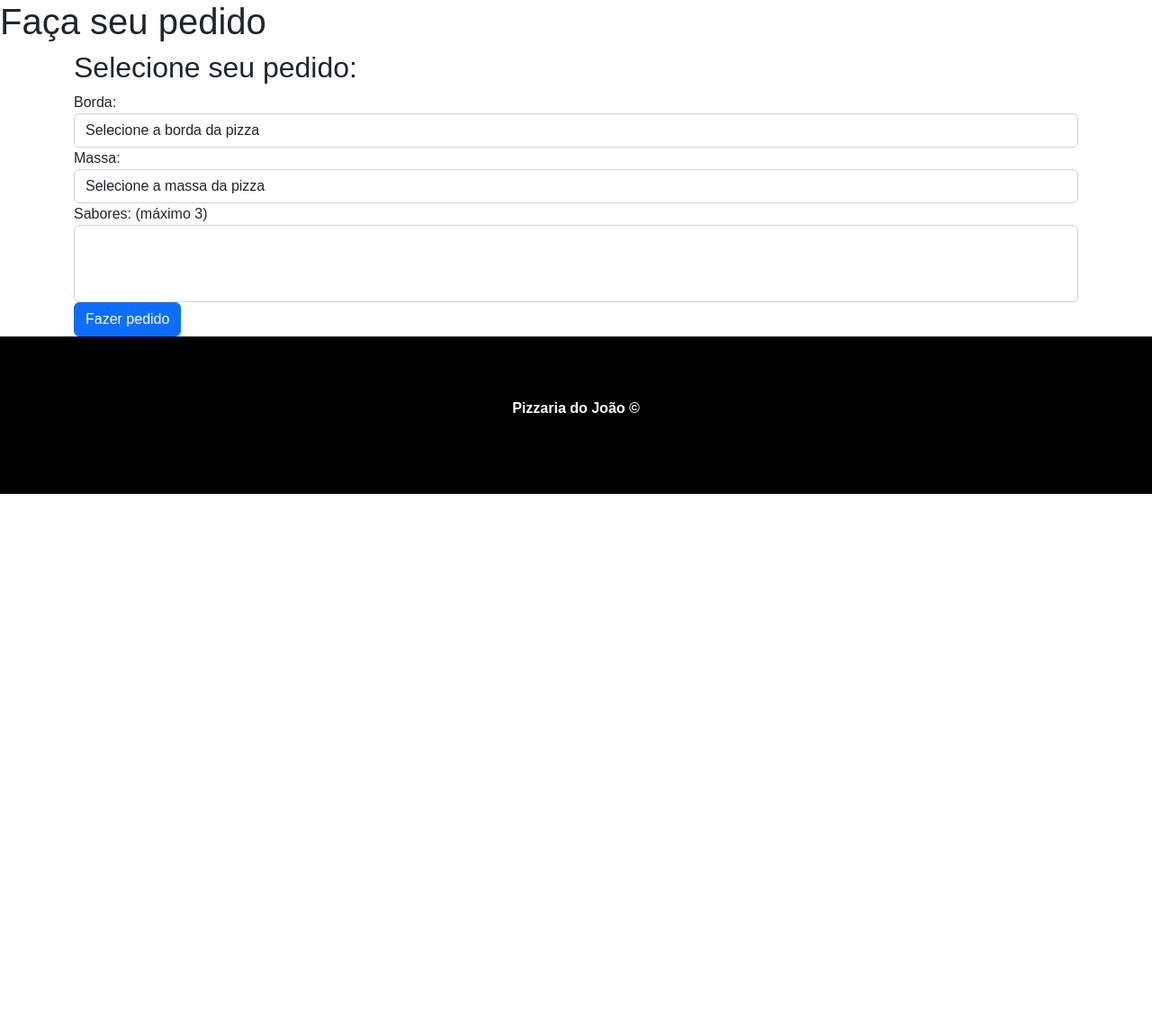
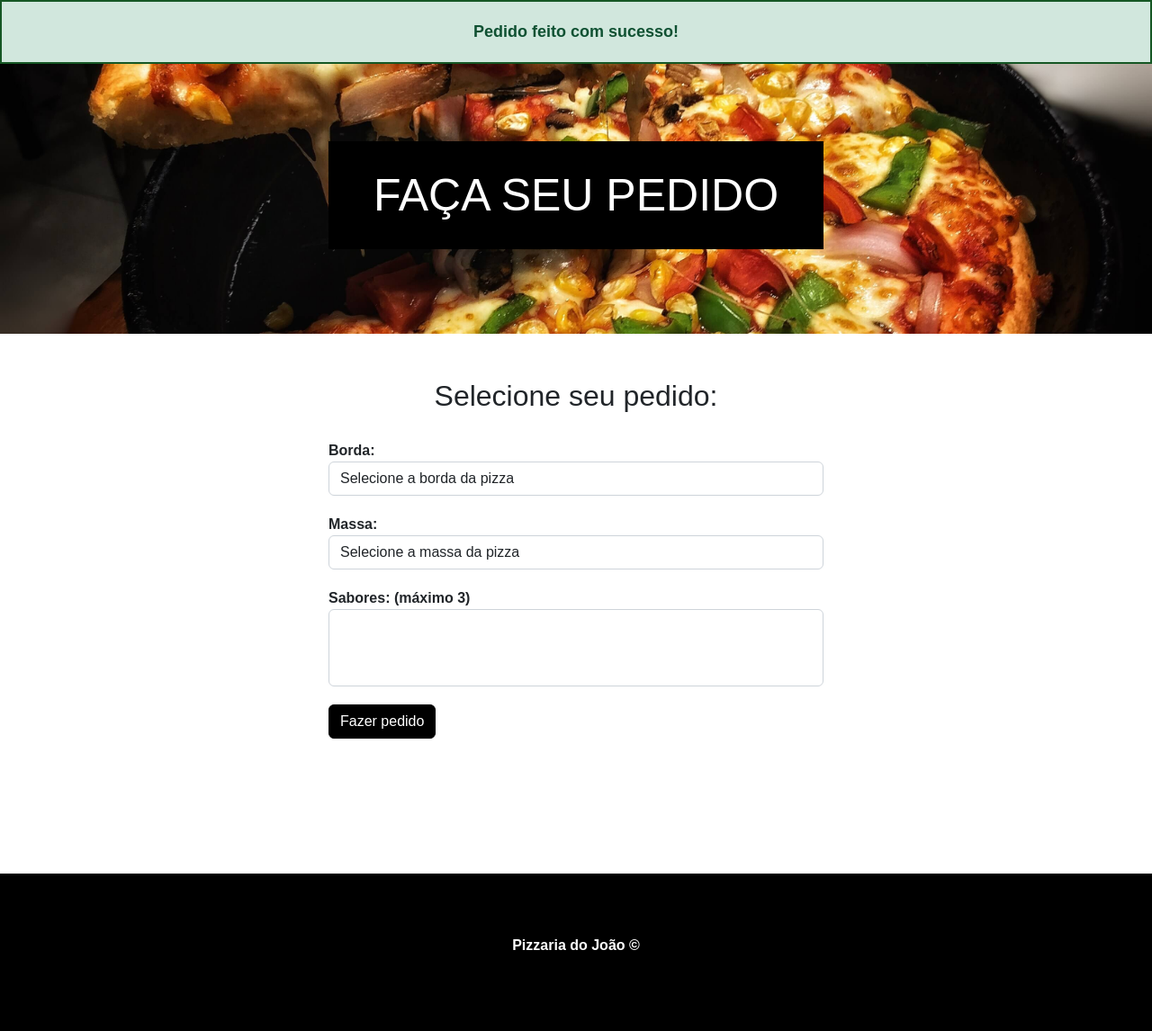
Before and after one commit to BrenoEller/Pizzaria-Joao, a PHP site: page /dashboard.php in a window 1280 px wide. Shown: the part 76-1222 px from the top of the page at 90% size. Before the commit the page ends 625 px from the top, so only its background shows below. Run offline with PHP 8.4, Linux system fonts and the light colour scheme; lists and menus that the app fills with data are empty.

Commit message:
new - css do dashboard + criação de alert

```diff
--- a/css/styles.css
+++ b/css/styles.css
@@ -29,3 +29,79 @@ footer {
     font-weight: bold;
     justify-content: center;
 }
+
+#main-banner {
+    background-image: url("../img/pizza-banner.jpg");
+    height: 300px;
+    background-position: center;
+    background-size: cover;
+    width: 100%;
+    background-position-y: -300px;
+    display: flex;
+    align-items: center;
+    justify-content: center;
+}
+
+#main-banner h1 {
+    color: #FFF;
+    background-color: #000;
+    text-align: center;
+    padding: 30px;
+    text-transform: uppercase;
+    width: 550px;
+    font-size: 50px;
+}
+
+#main-container h2 {
+    margin-bottom: 30px;
+}
+
+#main-container {
+    margin-bottom: 100px;
+    padding: 50px 0;
+    text-align: center;
+    min-height: 50%;
+}
+
+.row {
+    margin: 0;
+}
+
+#pizza-form {
+    max-width: 550px;
+    margin: 0 auto;
+    text-align: left;
+    display: flex;
+    flex-direction: column;
+    gap: 20px;
+}
+
+#pizza-form label {
+    font-weight: bold;
+}
+
+.btn.btn-primary {
+    background-color: #000;
+    border-color: #000;
+}
+
+.alert {
+    border-radius: 0;
+    text-align: center;
+    margin-bottom: 0;
+    font-weight: bold;
+    padding: 20px;
+    font-size: 18px;
+}
+
+.alert.alert-success {
+    border: 2px solid #155724;
+}
+
+.alert.alert-warning {
+    border: 2px solid #856424;
+}
+
+.alert p {
+    margin-bottom: 0;
+}
--- a/templates/header.php
+++ b/templates/header.php
@@ -25,3 +25,6 @@
             </div>
         </nav>
     </header>
+    <div class="alert alert-success">
+        <p>Pedido feito com sucesso!</p>
+    </div>
```
